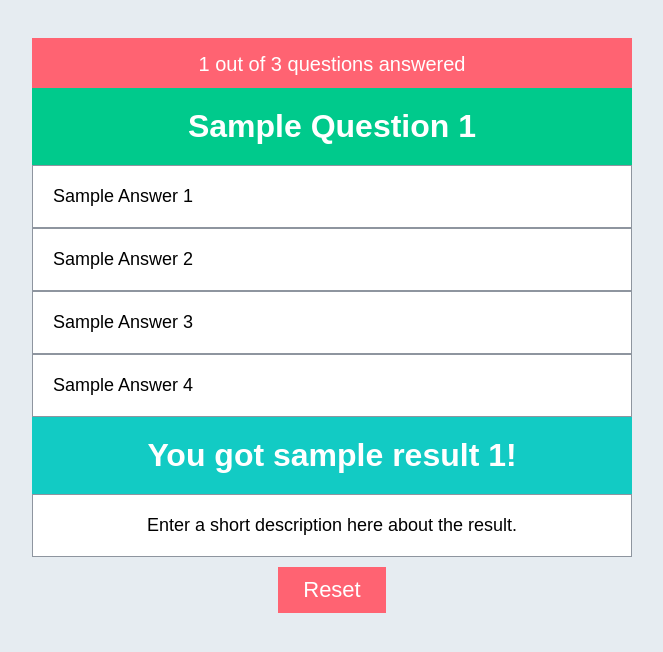
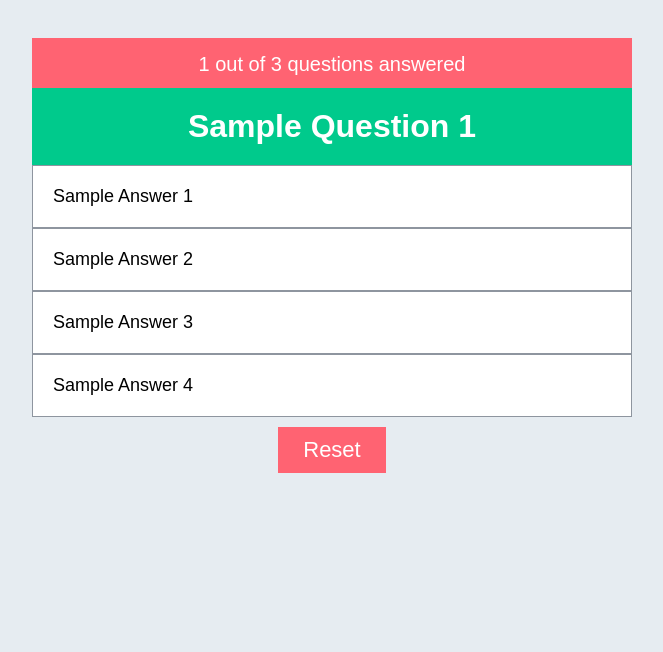
Before and after one commit to jatanassian/vue-quizz, a Vue app: page / in a window 1280 px wide. Shown: the top 652 px of the page, without its empty margins (308-971 px from the left). Built offline with nearby package versions, Linux system fonts and the light colour scheme.

Commit message:
add conditional rendering

```diff
--- a/src/App.vue
+++ b/src/App.vue
@@ -1,7 +1,7 @@
 <template>
   <div class="ctr">
-    <Questions />
-    <Result />
+    <Questions v-if="questionAnswered < questions.length" />
+    <Result v-else />
     <button type="button" class="reset-btn">Reset</button>
   </div>
 </template>
@@ -9,11 +9,16 @@
 <script>
 import Questions from "./components/Questions.vue"
 import Result from "./components/Result.vue"
+
 export default {
   name: "App",
-  components: { Questions, Result },
+  components: {
+    Questions,
+    Result
+  },
   data() {
     return {
+      questionAnswered: 0,
       questions: [
         {
           q: 'What is 2 + 2?',
```
